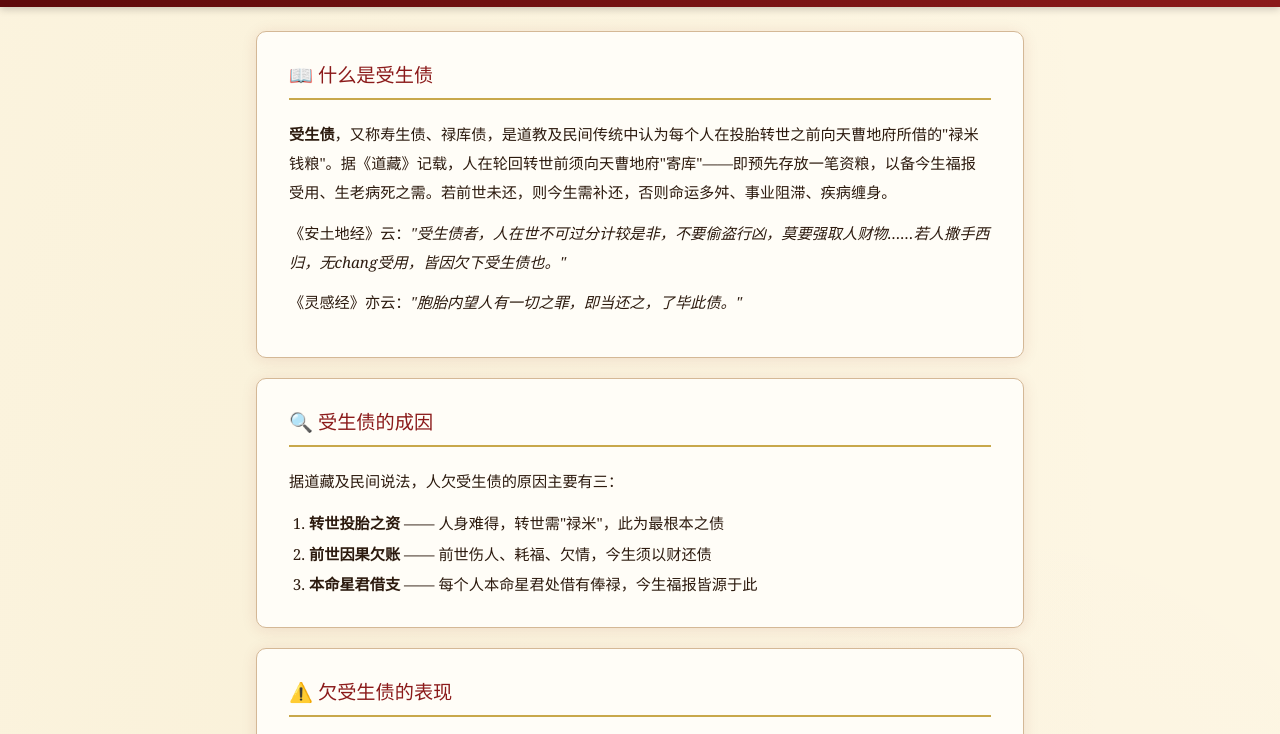
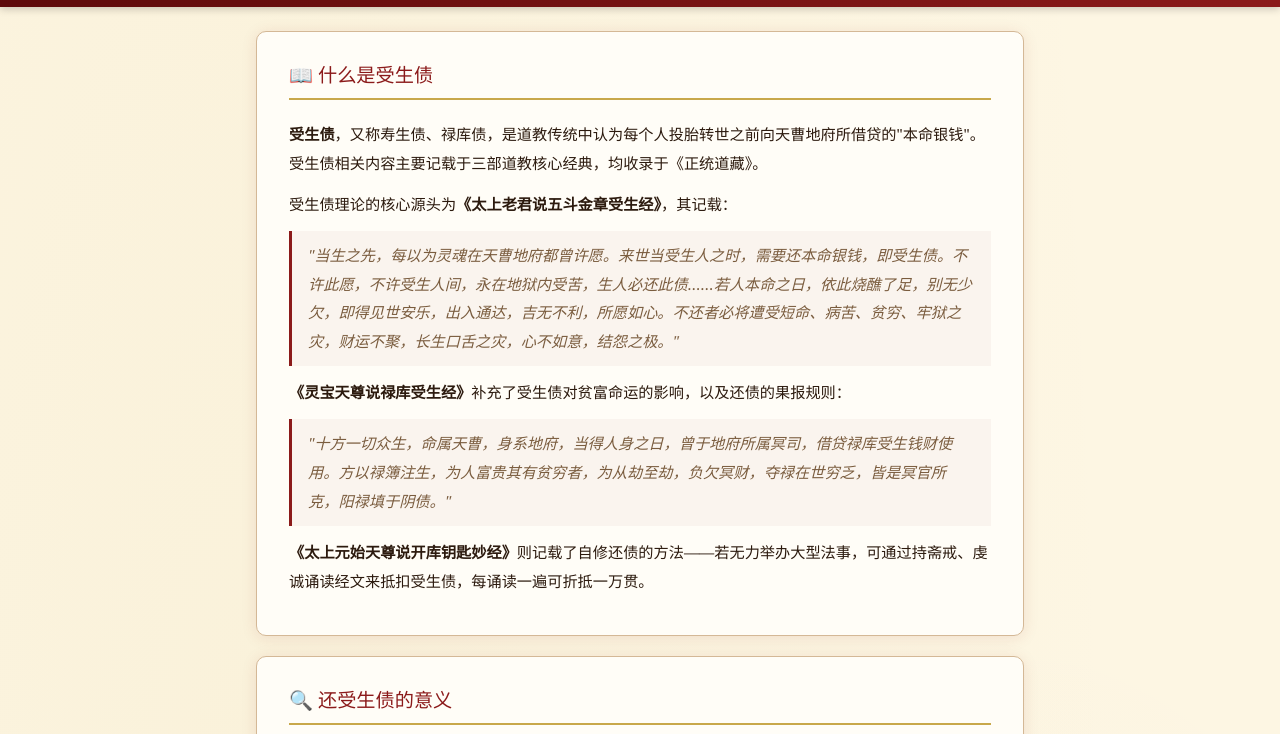
Before and after one commit to hibetter/shousheng, a website: page about.html in a window 1280 px wide. Shown: the part 49-783 px from the top of the page. Drawn offline with Linux system fonts and the light colour scheme.

Commit message:
update about

```diff
--- a/about.html
+++ b/about.html
@@ -26,24 +26,33 @@
   <div class="card">
     <div class="card-title">📖 什么是受生债</div>
     <div style="line-height:1.9;font-size:0.95rem;color:var(--text)">
-      <p style="margin-bottom:12px"><strong>受生债</strong>，又称寿生债、禄库债，是道教及民间传统中认为每个人在投胎转世之前向天曹地府所借的"禄米钱粮"。据《道藏》记载，人在轮回转世前须向天曹地府"寄库"——即预先存放一笔资粮，以备今生福报受用、生老病死之需。若前世未还，则今生需补还，否则命运多舛、事业阻滞、疾病缠身。</p>
+      <p style="margin-bottom:12px"><strong>受生债</strong>，又称寿生债、禄库债，是道教传统中认为每个人投胎转世之前向天曹地府所借贷的"本命银钱"。受生债相关内容主要记载于三部道教核心经典，均收录于《正统道藏》。</p>
 
-      <p style="margin-bottom:12px">《安土地经》云：<em>"受生债者，人在世不可过分计较是非，不要偷盗行凶，莫要强取人财物……若人撒手西归，无chang受用，皆因欠下受生债也。"</em></p>
+      <p style="margin-bottom:12px">受生债理论的核心源头为<strong>《太上老君说五斗金章受生经》</strong>，其记载：</p>
+      <blockquote style="margin:0 0 12px 0;padding:10px 16px;border-left:3px solid var(--primary);background:rgba(139,26,26,0.04);font-style:italic;color:var(--text-muted)">
+      "当生之先，每以为灵魂在天曹地府都曾许愿。来世当受生人之时，需要还本命银钱，即受生债。不许此愿，不许受生人间，永在地狱内受苦，生人必还此债……若人本命之日，依此烧醮了足，别无少欠，即得见世安乐，出入通达，吉无不利，所愿如心。不还者必将遭受短命、病苦、贫穷、牢狱之灾，财运不聚，长生口舌之灾，心不如意，结怨之极。"
+      </blockquote>
 
-      <p style="margin-bottom:12px">《灵感经》亦云：<em>"胞胎内望人有一切之罪，即当还之，了毕此债。"</em></p>
+      <p style="margin-bottom:12px"><strong>《灵宝天尊说禄库受生经》</strong>补充了受生债对贫富命运的影响，以及还债的果报规则：</p>
+      <blockquote style="margin:0 0 12px 0;padding:10px 16px;border-left:3px solid var(--primary);background:rgba(139,26,26,0.04);font-style:italic;color:var(--text-muted)">
+      "十方一切众生，命属天曹，身系地府，当得人身之日，曾于地府所属冥司，借贷禄库受生钱财使用。方以禄簿注生，为人富贵其有贫穷者，为从劫至劫，负欠冥财，夺禄在世穷乏，皆是冥官所克，阳禄填于阴债。"
+      </blockquote>
+
+      <p style="margin-bottom:12px"><strong>《太上元始天尊说开库钥匙妙经》</strong>则记载了自修还债的方法——若无力举办大型法事，可通过持斋戒、虔诚诵读经文来抵扣受生债，每诵读一遍可折抵一万贯。</p>
     </div>
   </div>
 
   <!-- 受生债的来源 -->
   <div class="card">
-    <div class="card-title">🔍 受生债的成因</div>
+    <div class="card-title">🔍 还受生债的意义</div>
     <div style="line-height:1.9;font-size:0.95rem">
-      <p style="margin-bottom:12px">据道藏及民间说法，人欠受生债的原因主要有三：</p>
+      <p style="margin-bottom:12px">据正统道藏记载，还受生债的核心意义体现在三个方面：</p>
       <ol style="padding-left:20px;line-height:2">
-        <li><strong>转世投胎之资</strong> —— 人身难得，转世需"禄米"，此为最根本之债</li>
-        <li><strong>前世因果欠账</strong> —— 前世伤人、耗福、欠情，今生须以财还债</li>
-        <li><strong>本命星君借支</strong> —— 每个人本命星君处借有俸禄，今生福报皆源于此</li>
+        <li><strong>偿还转世之资</strong> —— 据《五斗金章受生经》，人在投胎前曾于天曹地府许愿借贷本命银钱，今生须归还此债，方能得见世安乐、吉无不利</li>
+        <li><strong>扭转贫富之命</strong> —— 据《禄库受生经》，贫穷困苦的根源在于"负欠冥财，夺禄在世"，还清阴债则阳禄自复，命运由此转向</li>
+        <li><strong>得神灵荫佑</strong> —— 据《五斗金章受生经》，依规还债后"自有本命星官常随荫佑，使保天年，过世之时不失人身，得生富贵"</li>
       </ol>
+      <p style="margin-top:12px;font-size:0.85rem;color:var(--text-muted)">* 受生债相关内容属于道教信仰文化范畴，目前没有科学依据证实其真实性，是否认同取决于个人信仰选择。</p>
     </div>
   </div>
 
@@ -94,7 +103,7 @@
   <!-- 六十甲子年债 -->
   <div class="card">
     <div class="card-title">📋 六十甲子年债速查表</div>
-    <div class="alert alert-info" style="margin-bottom:16px">根据出生年柱天干地支，查对应欠债金额（官债基准）。数据来源于道教传统典籍及民间师傅口传心法。</div>
+    <div class="alert alert-info" style="margin-bottom:16px">根据出生年柱天干地支，查对应欠债金额（官债基准）。数据源出《太上老君说五斗金章受生经》六十甲子科仪与《灵宝天尊说禄库受生经》库禄对照。</div>
     <table class="result-table" style="font-size:0.82rem">
       <thead>
         <tr>
@@ -175,7 +184,7 @@
           <tr>
             <td><strong>私债</strong></td>
             <td>官债等量</td>
-            <td>私债 = 官债（道藏认为欠多少还多少）</td>
+            <td>据《五斗金章受生经》，私债与官债数额等同，欠多少还多少</td>
           </tr>
           <tr>
             <td><strong>利息</strong></td>
```
Also changed, not shown: 1 other file.
